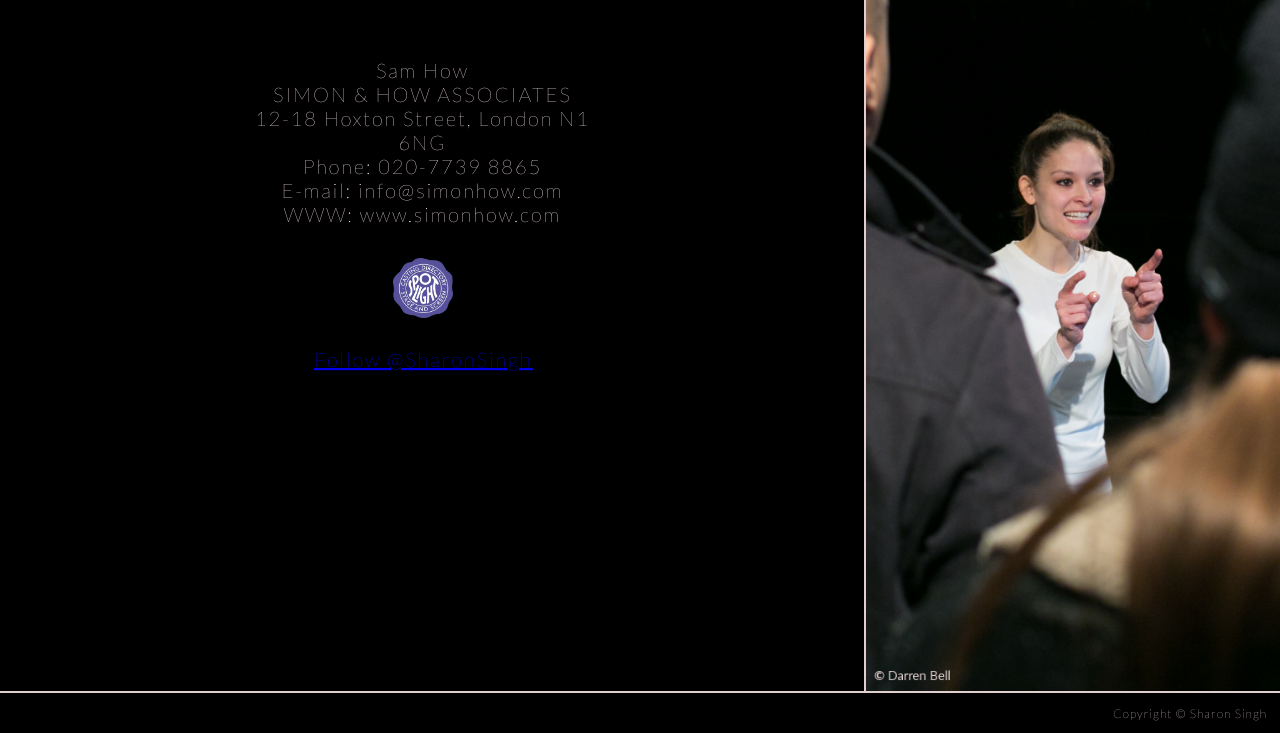
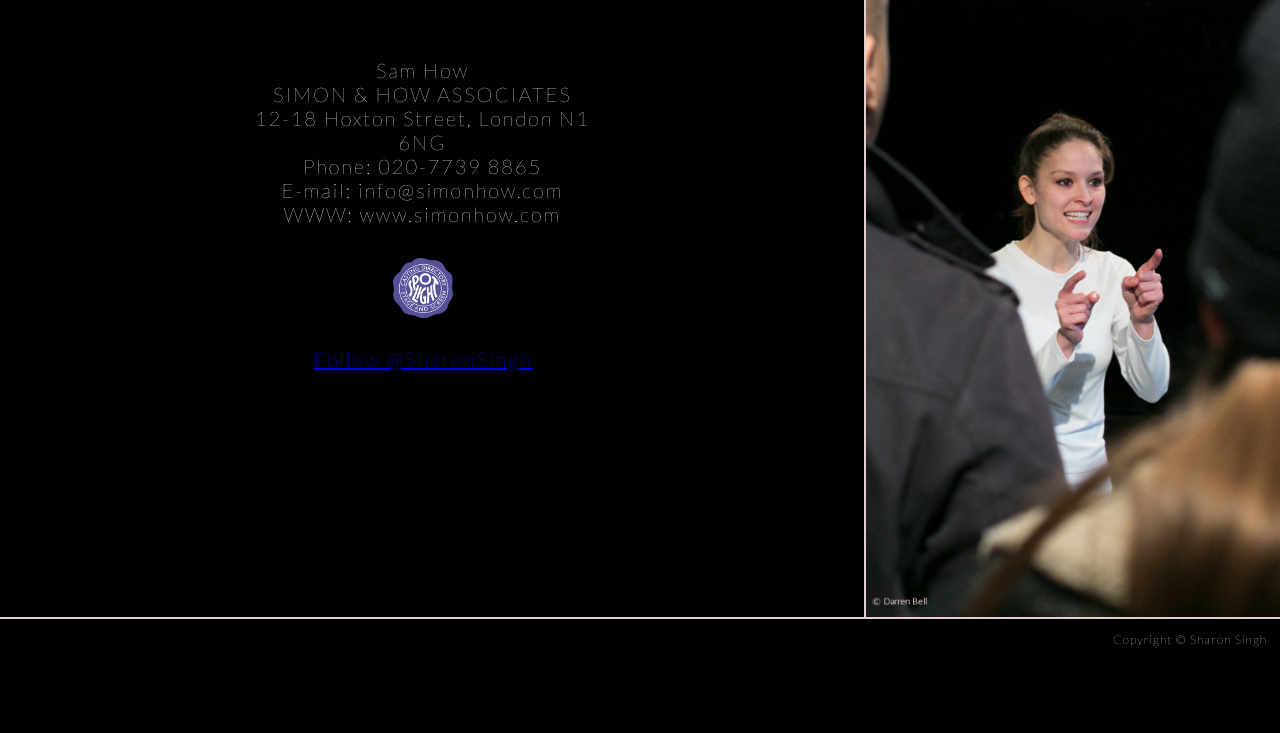
Before and after one commit to supergogoman/supergogoman.github.io, a plain HTML site: page contact/Contact.html in a window 1280 px wide. Shown: the part 114-847 px from the top of the page. After the commit the page ends 800 px from the top, so only its background shows below. Drawn offline with nearby package versions, Linux system fonts and the light colour scheme.

Commit message:
update
image updated

```diff
--- a/contact/Contact.html
+++ b/contact/Contact.html
@@ -24,7 +24,7 @@
 	</ul>
 </nav>
 <section class="contentContact">
-<img src="../img/hamfive.jpg"/>
+<img src="../img/hamsix.jpg"/>
 <h3>Contact</h3>
 <p id="contactfirstp">Sam How<br>
 SIMON & HOW ASSOCIATES<br>
```
Also changed, not shown: img/hamsix.jpg (added).
